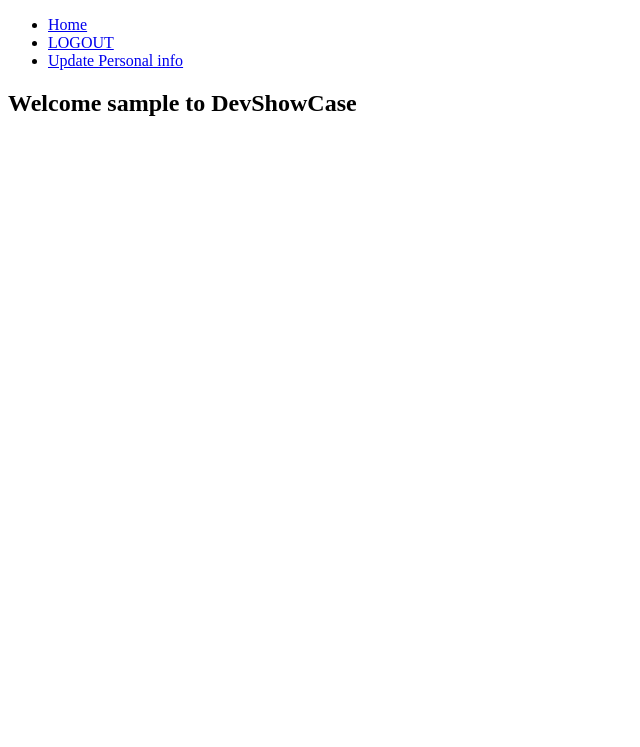
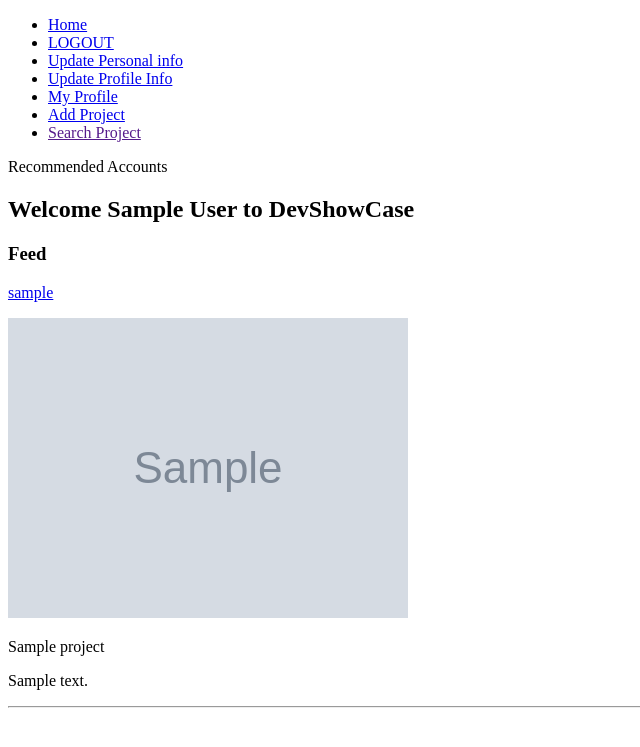
Before and after one commit to sarahwonago/DevShowCase, a Django app: page / in a window 1280 px wide. Shown: the top 747 px of the page, without its empty margins (0-640 px from the left). Run offline with Django 5.2, Linux system fonts and the light colour scheme; a user stored in the database is signed in; tables that the repository leaves empty hold one stand-in row (values such as "Sample post"); grey boxes marked "Sample" are stand-in pictures.

Commit message:
follow-unfollow functionality

```diff
--- a/core/templates/core/base.html
+++ b/core/templates/core/base.html
@@ -8,15 +8,28 @@
 </head>
 <body>
     <nav>
+
         <ul>
-            <li><a href="{% url 'home' %}">Home</a></li>
+            <li><a href="{% url 'core:home' %}">Home</a></li>
             <li><a href="{% url 'users:logout-user' %}">LOGOUT</a></li>
             <li><a href="{% url 'users:update-user' %}">Update Personal info</a></li>
+            <li><a href="{% url 'core:profile-update' %}">Update Profile Info</a></li>
+            <li><a href="{% url 'core:my-profile' %}">My Profile</a></li>
+            <li><a href="{% url 'core:add-project' %}">Add Project</a></li>
+            <li><a href="">Search Project</a></li>
         </ul>
     </nav>
     <main>
-        {% block content %}
-        {% endblock content%}
+        <section>
+            <div>
+                <p>Recommended Accounts</p>
+            </div>
+        </section>
+        <section>
+            {% block content %}
+            {% endblock content%}
+        </section>
+
     </main>
 </body>
 </html>
--- a/core/templates/core/home.html
+++ b/core/templates/core/home.html
@@ -3,6 +3,19 @@
 
 {% block content %}
 <section>
-    <h2>Welcome {{user.username}} to DevShowCase</h2>
+    <h2>Welcome {{user.first_name}} {{user.last_name}} to DevShowCase</h2>
+    <h3>Feed</h3>
+    {% for project in projects%}
+    <div>
+        <p><a href="{% url 'core:user-profile' project.profile.id %}">{{project.profile.user.username}}</a></p>
+        <img src="{{project.pro_image.url}}" alt="Project Image">
+        <p>{{project.name}}</p>
+        <p>{{project.description}}</p>
+        <hr>
+    </div>
+    {% empty %}
+    <h2>No feeds</h2>
+
+    {% endfor %}
 </section>
 {% endblock content%}
--- a/core/urls.py
+++ b/core/urls.py
@@ -1,6 +1,12 @@
 from django.urls import path
 from .views import *
 
+app_name="core"
+
 urlpatterns = [
+    path("user_profile/<int:pk>/", user_profile_view, name="user-profile"),
+    path("add_project/", add_project_view, name="add-project"),
+    path("profile_update/", profile_update_view, name="profile-update"),
+    path("my_profile/", my_profile_view, name="my-profile"),
     path("", home_view, name="home"),
 ]
--- a/core/views.py
+++ b/core/views.py
@@ -1,6 +1,158 @@
-from django.shortcuts import render
+from django.shortcuts import render, get_object_or_404, redirect, get_list_or_404
 from django.contrib.auth.decorators import login_required
+from django.contrib.auth import get_user_model
+from django.db.models import Q
+
+
+from projects.models import *
+from .forms import *
+
+CustomUser=get_user_model()
 
 @login_required
 def home_view(request):
-    return render(request, "core/home.html")
+    user = request.user
+    profile = Profile.objects.get(user=user)
+    #followers for my profile
+    followers= Follow.objects.filter(profile=profile)
+    #the profiles that the  user is following
+    following = Follow.objects.filter(follower=user)
+
+    #list of users folliwing me
+    my_followers = []
+    for my_follower in followers:
+        my_followers.append(my_follower.follower)
+
+    #list of profiles i am following
+    my_followings = []
+    for my_following in following:
+        my_followings.append(my_following.profile)
+
+    projects = Project.objects.filter(Q(profile__user__in = my_followers)| Q(profile__in = my_followings)|Q(profile=profile))
+    context = {
+        "projects":projects,
+    }
+    return render(request, "core/home.html", context)
+
+@login_required
+def my_profile_view(request):
+    user = request.user
+    user_profile = get_object_or_404(Profile, user=user)
+    followers= Follow.objects.filter(profile=user_profile)
+    following = Follow.objects.filter(follower=user)
+
+    if followers:
+        profile_followers= followers.count
+    else:
+        profile_followers=0
+
+    if following:
+        profile_following= following.count
+    else:
+        profile_following=0
+    context={
+        "profile":user_profile,
+        "followers": profile_followers,
+        "following":profile_following,
+    }
+    return render(request, "core/my_profile.html", context)
+
+@login_required
+def user_profile_view(request, pk):
+    user = request.user
+
+    requested_profile = get_object_or_404(Profile, id=pk)
+    requested_profile_user = get_object_or_404(CustomUser, profile=requested_profile)
+
+    #followers for requested profile
+    followers= Follow.objects.filter(profile=requested_profile)
+    #the profiles that the requested user is folloewing
+    following = Follow.objects.filter(follower=requested_profile_user)
+
+    #the profiles that the current logged in user is following
+    logged_in_user_following = Follow.objects.filter(follower=user)
+
+
+    flw=[]
+
+    for followedprofile in logged_in_user_following:
+        flw.append(followedprofile.profile)
+
+    #btn follow unfollow text
+    if requested_profile in flw:
+            btn_text = 'UNFOLLOW'
+
+    else:
+            btn_text='FOLLOW'
+
+    #follow/unfollowing
+    if request.method == 'POST':
+        if requested_profile in flw:
+            followed_profile = Follow.objects.get(follower=user, profile=requested_profile)
+            followed_profile.delete()
+
+        else:
+            new_followed_profile = Follow.objects.create(follower=user, profile=requested_profile)
+            new_followed_profile.save()
+
+        return redirect(f"/user_profile/{pk}/")
+
+
+    if followers:
+        profile_followers= followers.count
+    else:
+        profile_followers=0
+
+    if following:
+        profile_following= following.count
+    else:
+        profile_following=0
+
+    context={
+        "profile":requested_profile,
+        "followers": profile_followers,
+        "following":profile_following,
+        "btn_text":btn_text,
+    }
+    return render(request, "core/user_profile.html", context)
+
+
+
+@login_required
+def profile_update_view(request):
+    user = request.user
+    user_profile = get_object_or_404(Profile, user=user)
+    if request.method=='POST':
+        form = ProfileForm(request.POST, request.FILES, instance=user_profile)
+        if form.is_valid():
+            form.save()
+            return redirect("core:my-profile")
+
+    else:
+        form = ProfileForm(instance=user_profile)
+
+    context = {
+        "form":form,
+    }
+    return render(request, "core/update_profile.html", context)
+
+@login_required
+def add_project_view(request):
+    user = request.user
+    user_profile = get_object_or_404(Profile, user=user)
+
+    if request.method=='POST':
+        form = ProjectForm(request.POST, request.FILES)
+        if form.is_valid():
+            project = form.save(commit=False)
+            project.profile=user_profile
+            project.save()
+            return redirect("core:home")
+
+    else:
+        form= ProjectForm()
+
+    context = {
+        "form":form,
+    }
+    return render(request, "core/add_project.html", context)
--- a/devpro/settings.py
+++ b/devpro/settings.py
@@ -136,4 +136,4 @@
 
 AUTH_USER_MODEL = "users.CustomUser"
 
-LOGIN_REDIRECT_URL = "home"
+LOGIN_REDIRECT_URL = "core:home"
--- a/projects/models.py
+++ b/projects/models.py
@@ -86,6 +86,7 @@
     def __str__(self):
         return self.name
 
+
 class ProjectLikes(models.Model):
     class Meta:
         verbose_name_plural = "ProjectLikes"
--- a/users/templates/registration/login.html
+++ b/users/templates/registration/login.html
@@ -11,7 +11,7 @@
             {% csrf_token %}
             {{form.as_p}}
             <button type="submit">SIGN IN</button>
-            <p>Don't have an account? <a href="{% url 'signup' %}">REGISTER</a></p>
+            <p>Don't have an account? <a href="{% url 'users:signup' %}">REGISTER</a></p>
         </form>
     </section>
 </body>
```
Also changed, not shown: users/views.py (+6 -3 lines).
